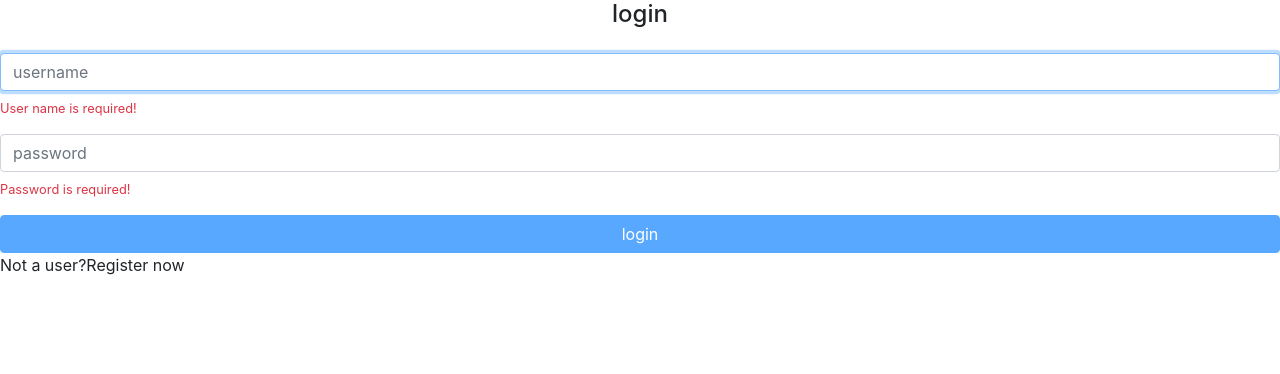
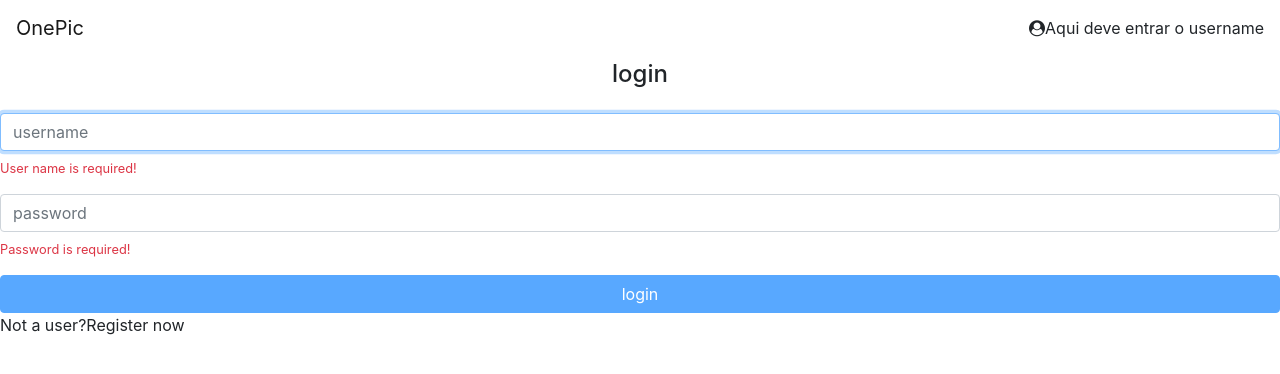
Before and after one commit to otiagoluz/onepic, an Angular app: page / in a window 1280 px wide. Shown: the top 374 px of the page. Built offline with nearby package versions, Linux system fonts and the light colour scheme.

Commit message:
add header

```diff
--- a/src/app/app.component.html
+++ b/src/app/app.component.html
@@ -1 +1,2 @@
+<op-header></op-header>
 <router-outlet></router-outlet>
--- a/src/app/app.module.ts
+++ b/src/app/app.module.ts
@@ -6,6 +6,7 @@
 import { PhotosModule } from './photos/photos.module';
 import { AppRoutingModule } from './app-routing.module';
 import { ErrorsModule } from './errors/errors.module';
+import { CoreModule } from './core/core.module';
 
 
 @NgModule({
@@ -17,7 +18,8 @@
     PhotosModule,
     AppRoutingModule,
     ErrorsModule,
-    HomeModule
+    HomeModule,
+    CoreModule
   ],
   providers: [],
   bootstrap: [AppComponent]
--- /dev/null
+++ b/src/app/core/header/header.component.html
@@ -0,0 +1,9 @@
+<header class="fixed-top">
+  <nav class="navbar navbar-light bg-white">
+      <a class="navbar-brand">OnePic</a>
+      <div>
+          <i class="fa fa-user-circle"></i>
+          <a>Aqui deve entrar o username</a>
+      </div>
+  </nav>
+</header>
--- a/src/index.html
+++ b/src/index.html
@@ -6,6 +6,12 @@
   <base href="/">
   <meta name="viewport" content="width=device-width, initial-scale=1">
   <link rel="icon" type="image/x-icon" href="favicon.ico">
+
+  <style>
+    body {
+      padding-top: 60px;
+    }
+  </style>
 </head>
 <body>
   <app-root></app-root>
```
Also changed, not shown: src/app/core/core.module.ts (added, +8 -0 lines), src/app/core/header/header.component.ts (added, +8 -0 lines).
